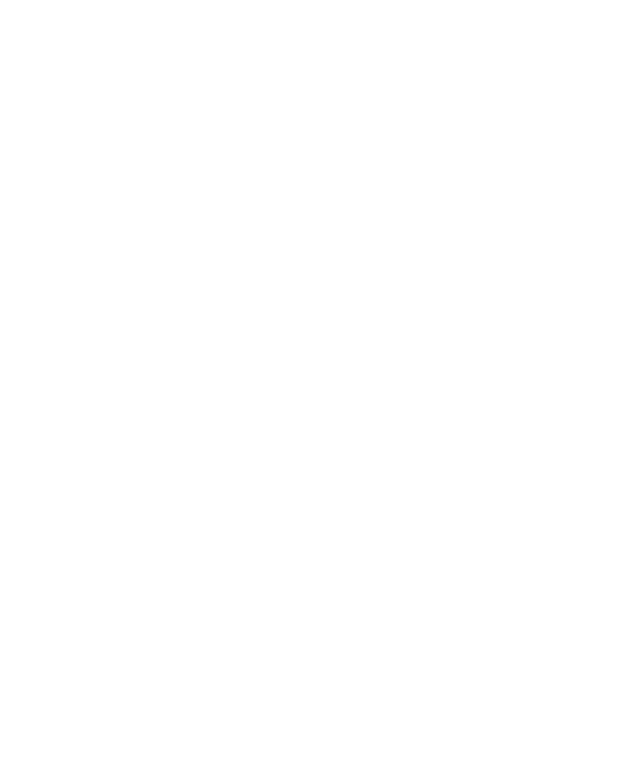
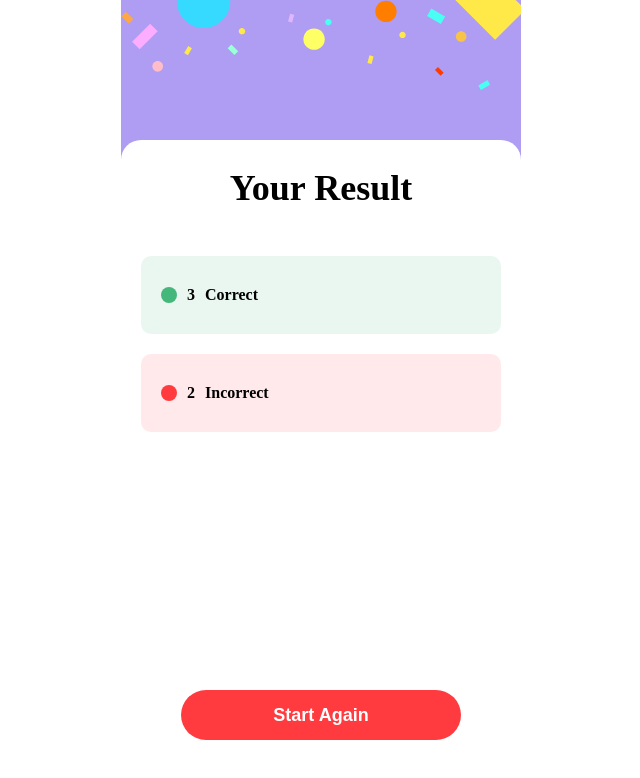
Before and after one commit to DebjitPramanick/Quiz-App, a React (Create React App) app in the folder client/: page /quiz/1/report in a window 1280 px wide. Before the commit this address had no page. Shown: the top 778 px of the page, without its empty margins (319-959 px from the left). Built offline with nearby package versions, Linux system fonts and the light colour scheme.

Commit message:
Feat: Report screen

```diff
--- a/client/src/App.tsx
+++ b/client/src/App.tsx
@@ -16,7 +16,7 @@
             element={<Questions />}
           ></Route>
           <Route
-            path="/quiz/:quizId/report/:reportId"
+            path="/quiz/:quizId/report"
             element={<Report />}
           ></Route>
         </Routes>
--- a/client/src/pages/Questions.tsx
+++ b/client/src/pages/Questions.tsx
@@ -12,8 +12,17 @@
 import Decorations from "../assets/Decorations";
 import { CircularProgressbar, buildStyles } from "react-circular-progressbar";
 import "react-circular-progressbar/dist/styles.css";
+import { useNavigate } from "react-router-dom";
 
 const Questions = () => {
+  const navigate = useNavigate();
+
+  const handleGoToNext = async () => {
+    try {
+      navigate("/quiz/1/report");
+    } catch (error) {}
+  };
+
   return (
     <PageLayout>
       <QuestionPageLayout>
@@ -44,7 +53,7 @@
               <Option />
             ))}
           </QAContainer>
-          <Button style={{ margin: "auto" }}>
+          <Button style={{ margin: "auto" }} onClick={handleGoToNext}>
             Next <ArrowIcon size={20} />
           </Button>
         </QuestionSection>
--- a/client/src/pages/Report.tsx
+++ b/client/src/pages/Report.tsx
@@ -1,9 +1,48 @@
-import React from 'react'
+import React from "react";
+import { PageLayout, QuestionPageLayout } from "../styles/layouts";
+import Decorations from "../assets/Decorations";
+import { ReportSection } from "../styles/pages";
+import { AnswersCountCard, Button, ResultText } from "../styles/component";
+import { useNavigate } from "react-router-dom";
 
 const Report = () => {
+  const navigate = useNavigate();
+
+  const handleStartAgain = () => {
+    try {
+      navigate(`/quiz/1/question/q-1`);
+    } catch (error) {}
+  };
+
   return (
-    <div>Report</div>
-  )
-}
+    <PageLayout>
+      <QuestionPageLayout>
+        <div className="decorations">
+          <Decorations />
+        </div>
+        <ReportSection>
+          <ResultText>Your Result</ResultText>
 
-export default Report
+          <div style={{ marginTop: "40px" }}>
+            <AnswersCountCard className="correct">
+              <div className="correct-dot"></div>
+              <p className="ans-count">3</p>
+              <p className="ans-status">Correct</p>
+            </AnswersCountCard>
+
+            <AnswersCountCard className="incorrect">
+              <div className="incorrect-dot"></div>
+
+              <p className="ans-count">2</p>
+              <p className="ans-status">Incorrect</p>
+            </AnswersCountCard>
+          </div>
+
+          <Button onClick={handleStartAgain}>Start Again</Button>
+        </ReportSection>
+      </QuestionPageLayout>
+    </PageLayout>
+  );
+};
+
+export default Report;
--- a/client/src/styles/component.tsx
+++ b/client/src/styles/component.tsx
@@ -100,3 +100,68 @@
     }
   }
 `;
+
+export const ResultText = styled.p`
+  color: #000;
+  text-align: center;
+  font-family: Nunito;
+  font-size: 36px;
+  font-style: normal;
+  font-weight: 800;
+  line-height: 56px;
+`;
+
+export const AnswersCountCard = styled.div`
+  margin-bottom: 20px;
+  display: flex;
+  gap: 10px;
+  padding: 30px 20px;
+  border-radius: 10px;
+  background: #f3f4fa;
+  color: #000;
+  font-size: 18px;
+  font-style: normal;
+  font-weight: 600;
+  cursor: pointer;
+  align-items: center;
+
+  .correct-dot {
+    width: 16px;
+    height: 16px;
+    flex-shrink: 0;
+    background: #44b77b;
+    border-radius: 100%;
+  }
+
+  .incorrect-dot {
+    width: 16px;
+    height: 16px;
+    flex-shrink: 0;
+    background: #ff3b3f;
+    border-radius: 100%;
+  }
+
+  &.correct {
+    background: #44b77b1c;
+  }
+
+  &.incorrect {
+    background: #ff3b3f1c;
+  }
+
+  .ans-count {
+    color: #000;
+    font-family: Source Sans Pro;
+    font-size: 16px;
+    font-style: normal;
+    font-weight: 700;
+  }
+
+  .ans-status {
+    color: #000;
+    font-family: Source Sans Pro;
+    font-size: 16px;
+    font-style: normal;
+    font-weight: 600;
+  }
+`;
--- a/client/src/styles/pages.tsx
+++ b/client/src/styles/pages.tsx
@@ -9,3 +9,13 @@
   margin-top: 140px;
   position: relative
 `;
+
+export const ReportSection = styled.div`
+  background: #fff;
+  border-radius: 20px 20px 0px 0px;
+  background: #fff;
+  padding: 20px;
+  height: calc(100% - 180px);
+  margin-top: 140px;
+  position: relative
+`;
```
